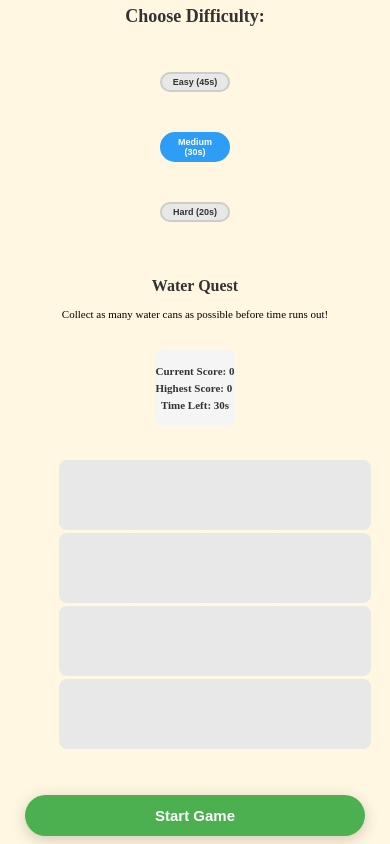
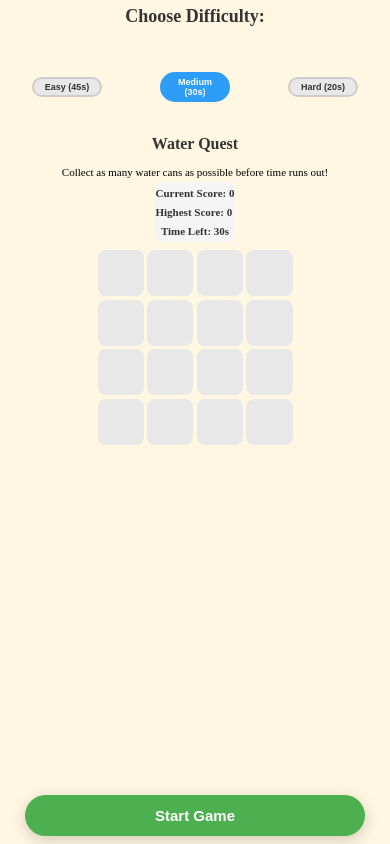
Before and after one commit to TMTucker1/charity-water-game-final, a plain HTML site: page 1Hydration-Hall-Collect/index.html in a window 390 px wide. Drawn offline with Linux system fonts and the light colour scheme.

Commit message:
Refactor layout for improved mobile responsiveness: adjust container alignment, padding, and button positioning

```diff
--- a/1Hydration-Hall-Collect/style.css
+++ b/1Hydration-Hall-Collect/style.css
@@ -298,16 +298,17 @@ button {
 
   .container {
     flex-direction: column !important;
-    align-items: flex-start !important; /* Fix: align to top */
-    padding: 0 3vw 80px 3vw !important; /* Remove top padding, keep bottom for button */
-    gap: 2px !important;
+    align-items: stretch !important;
+    padding: 0 2vw 40px 2vw !important; /* less bottom padding */
+    gap: 0 !important;
     min-height: 100vh !important;
     height: auto !important;
     box-sizing: border-box;
+    overflow: visible !important;
   }
 
   .left-panel {
-    padding: 4px 0 0 0 !important; /* Remove top padding */
+    padding: 6px 0 0 0 !important;
     margin-bottom: 0 !important;
     width: 100% !important;
     min-width: 0 !important;
@@ -316,9 +317,41 @@ button {
     border-radius: 0 !important;
   }
 
+  .difficulty-buttons {
+    flex-direction: row !important;
+    gap: 6px !important;
+    justify-content: center !important;
+    align-items: center !important;
+    width: 100% !important;
+    margin-bottom: 6px !important;
+  }
+
+  .difficulty-btn {
+    width: auto !important;
+    min-width: 70px !important;
+    padding: 6px 10px !important;
+    font-size: 12px !important;
+    border-radius: 16px !important;
+  }
+
   h1 {
-    margin: 4px 0 2px 0 !important; /* Tighten space above/below */
-    font-size: 18px !important;
+    margin: 6px 0 2px 0 !important;
+    font-size: 17px !important;
+  }
+
+  .game-instructions {
+    font-size: 12px !important;
+    margin-bottom: 4px !important;
+  }
+
+  .stats {
+    padding: 4px 0 !important;
+    margin-bottom: 4px !important;
+  }
+
+  .stats p {
+    font-size: 12px !important;
+    margin: 1px 0 !important;
   }
 
   .game-area {
@@ -326,24 +359,36 @@ button {
     padding: 0 !important;
     align-items: center !important;
     width: 100% !important;
+    justify-content: flex-start !important;
   }
 
   .game-grid {
-    margin: 4px auto 4px auto !important;
-    width: 70vw !important;
-    height: 70vw !important;
+    margin: 4px auto !important;
+    width: 50vw !important;
+    height: 50vw !important;
     min-width: 0 !important;
     min-height: 0 !important;
-    max-width: 70vw !important;
-    max-height: 70vw !important;
+    max-width: 50vw !important;
+    max-height: 50vw !important;
     gap: 1vw !important;
+  }
+
+  .grid-cell {
+    min-height: 40px !important;
+    max-height: 50px !important;
+    aspect-ratio: 1 / 1 !important;
+  }
+
+  .item-wrapper {
+    width: 18px !important;
+    height: 18px !important;
   }
 
   /* --- Start Button --- */
   button#start-game {
     position: fixed !important;
     left: 50% !important;
-    bottom: 12px !important;
+    bottom: 40px !important; /* raise button */
     transform: translateX(-50%) !important;
     z-index: 99999 !important;
     width: 90vw !important;
```
